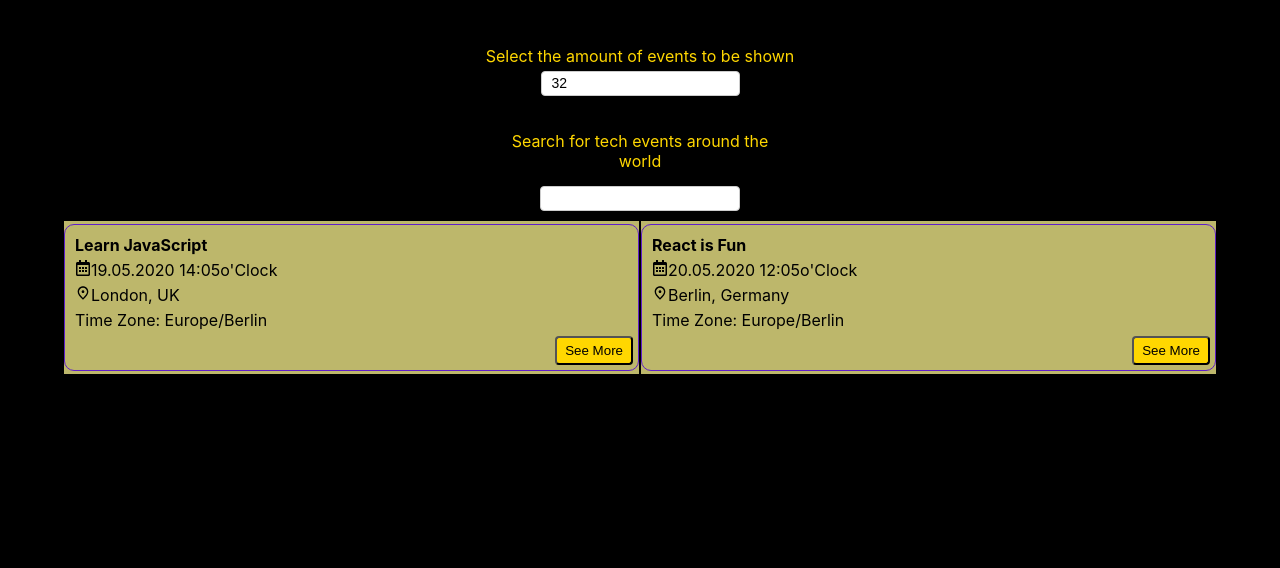
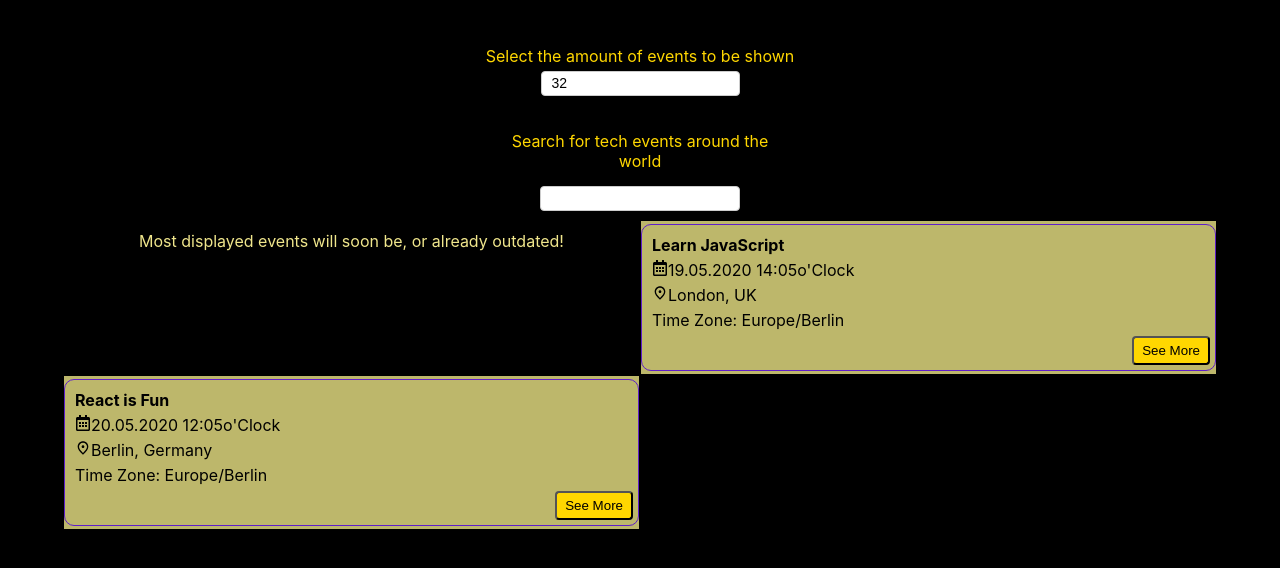
Before and after one commit to Udokailodigwe/meet, a React (Create React App) app: page / in a window 1280 px wide. Shown: the top 568 px of the page. Built offline with nearby package versions, Linux system fonts and the light colour scheme; what atatus-spa would draw is missing.

Commit message:
Imported warning alert from alert component and wrote logic for message presentation in render section

```diff
--- a/src/components/EventList.js
+++ b/src/components/EventList.js
@@ -1,22 +1,22 @@
 import React, { Component } from 'react';
 import { Row, Col } from 'react-bootstrap';
 import Event from './Event';
+import { WarningAlert } from './Alert';
 
 import '../css/Eventlist.css';
 
 class EventList extends Component {
-   render() {
+
+render() {
       const {events} = this.props;
       return (
       <Row className="EventList">
-         {events.length < 1 &&
-            <div>
-               <h2 id= 'event_load'>Waiting for events...</h2>
-               <i  id= 'event_load'>
-               (Please note, events won't display if amount of event input is less than 1)
-               </i>
-            </div>}
-         {events.map((event) => (
+            {events.length >= 1 &&
+               <p className='warning_text'>
+               <WarningAlert  text='Most displayed events will soon be, or already outdated! '/>
+               </p>
+            }
+            {events.map((event) => (
             <Col className='col' key={event.id}>
                <Event  event={event} />
             </Col>
```
